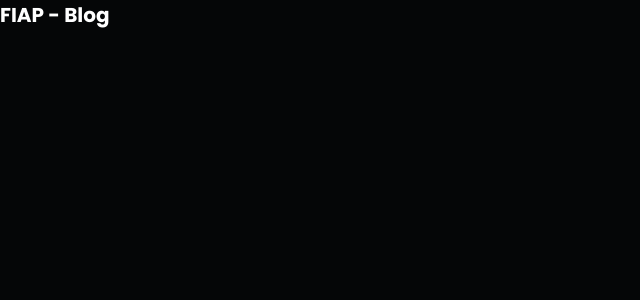
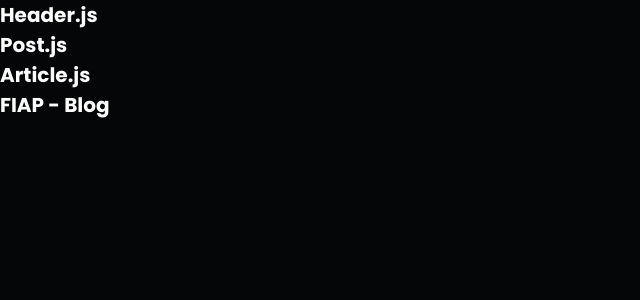
Before and after one commit to bl-comunicacao/blog-fiap-3-fase, a React (Vite) app: page / in a window 1280 px wide. Shown: the top 300 px of the page, without its empty margins (0-640 px from the left). Built offline with nearby package versions, Linux system fonts and the light colour scheme.

Commit message:
Creating the strucuture of components.

```diff
--- a/src/App.jsx
+++ b/src/App.jsx
@@ -1,5 +1,14 @@
+import Article from "./components/Article"
+import Header from "./components/Header"
+
 function App() {
-  return <h1>FIAP - Blog</h1>
+  return (
+    <>
+      <Header />
+      <Article />
+      <h1>FIAP - Blog</h1>
+    </>
+  )
 }
 
 export default App
--- a/src/components/Article/index.jsx
+++ b/src/components/Article/index.jsx
@@ -0,0 +1,12 @@
+import Post from "../Post"
+
+const Article = () => {
+  return (
+    <>
+      <Post />
+      <h1>Article.js</h1>
+    </>
+  )
+}
+
+export default Article
--- a/src/components/Header/index.jsx
+++ b/src/components/Header/index.jsx
@@ -0,0 +1,5 @@
+const Header = () => {
+  return <h1>Header.js</h1>
+}
+
+export default Header
--- a/src/components/Post/index.jsx
+++ b/src/components/Post/index.jsx
@@ -0,0 +1,5 @@
+const Post = () => {
+  return <h1>Post.js</h1>
+}
+
+export default Post
```
